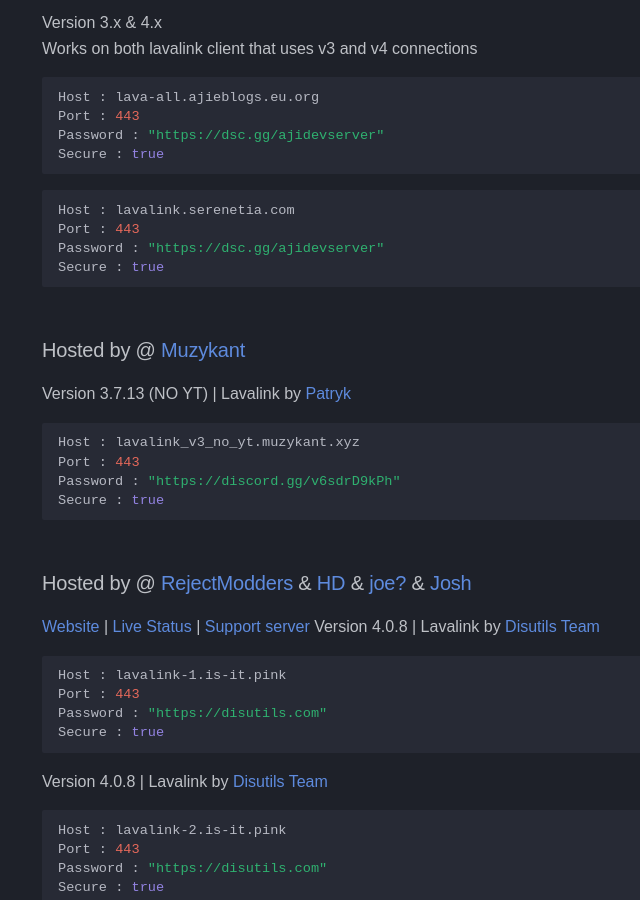
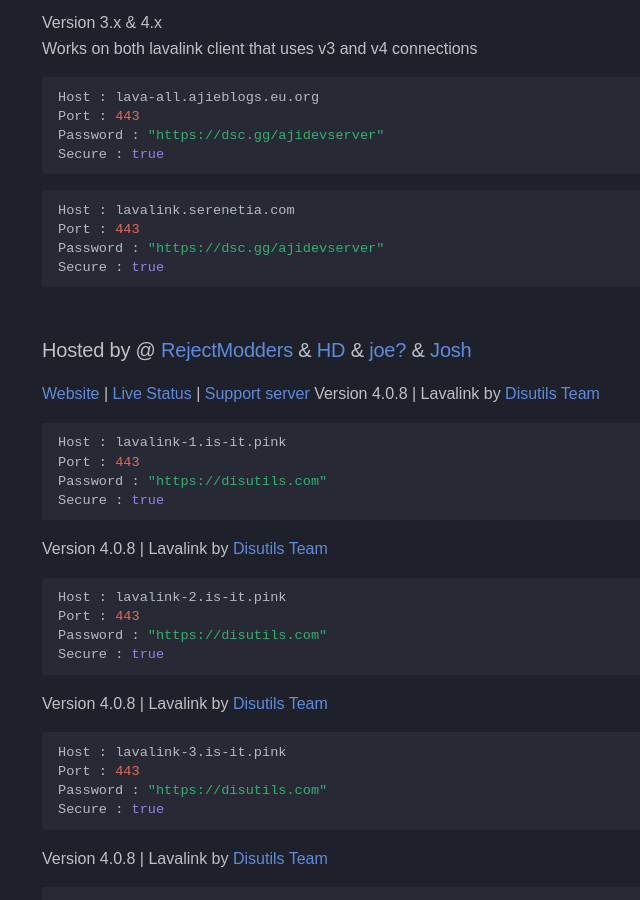
Before and after one commit to DarrenOfficial/lavalink-list, an MkDocs documentation site: the page built from docs/SSL/lavalink-with-ssl.md, in a window 1280 px wide and 900 px high, scrolled down 1022 px. Shown: the whole window, without its empty margins (4-644 px from the left). Built offline with MkDocs 1.6.1 and Material for MkDocs 9.7.7, drawn with Linux system fonts in a browser that asks for light colours; some web fonts are replaced; comment, search, counter and statistics services are not loaded; a style sheet for code colours, icons or effects is not loaded.

Commit message:
Update lavalink-with-ssl.md

````diff
--- a/docs/SSL/lavalink-with-ssl.md
+++ b/docs/SSL/lavalink-with-ssl.md
@@ -68,15 +68,6 @@ Password : "https://dsc.gg/ajidevserver"
 Secure : true
 ```
 
-### Hosted by @ [Muzykant](https://discord.gg/v6sdrD9kPh)
-Version 3.7.13 (NO YT)  | Lavalink by [Patryk](https://github.com/PatrykPatryk5)
-```bash
-Host : lavalink_v3_no_yt.muzykant.xyz
-Port : 443
-Password : "https://discord.gg/v6sdrD9kPh"
-Secure : true
-```
-
 ### Hosted by @ [RejectModders](https://discord.com/users/418941954252996609) & [HD](https://discord.com/users/715406424947294290) & [joe?](https://discord.com/users/379395029086633985) & [Josh](https://discord.com/users/235926974558765056)
 [Website](https://disutils.com) | [Live Status](https://lavalink.disutils.com) | [Support server](https://discord.gg/28RuT8WsKT)
 Version 4.0.8 | Lavalink by [Disutils Team](https://disutils.com)
````
